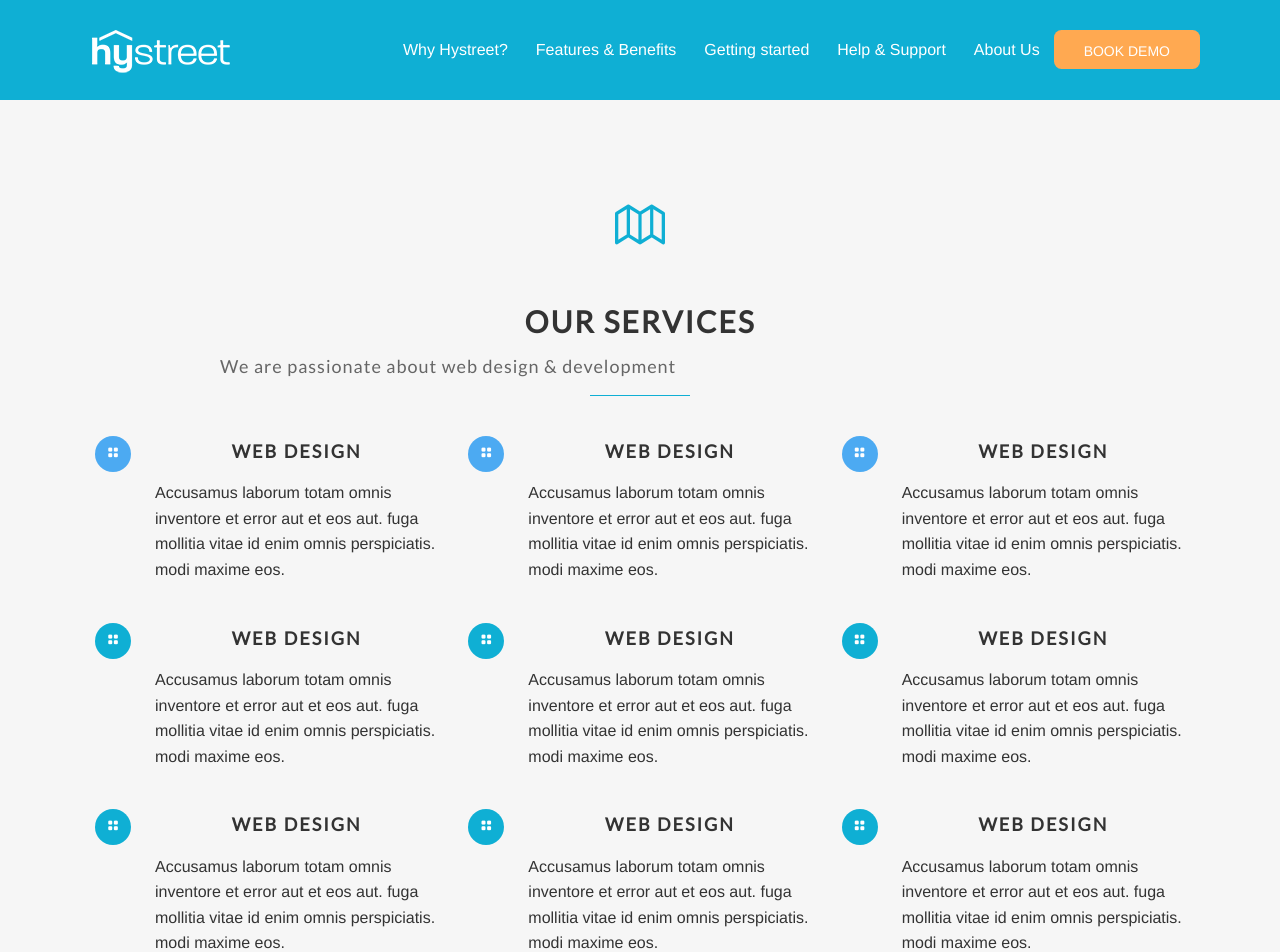
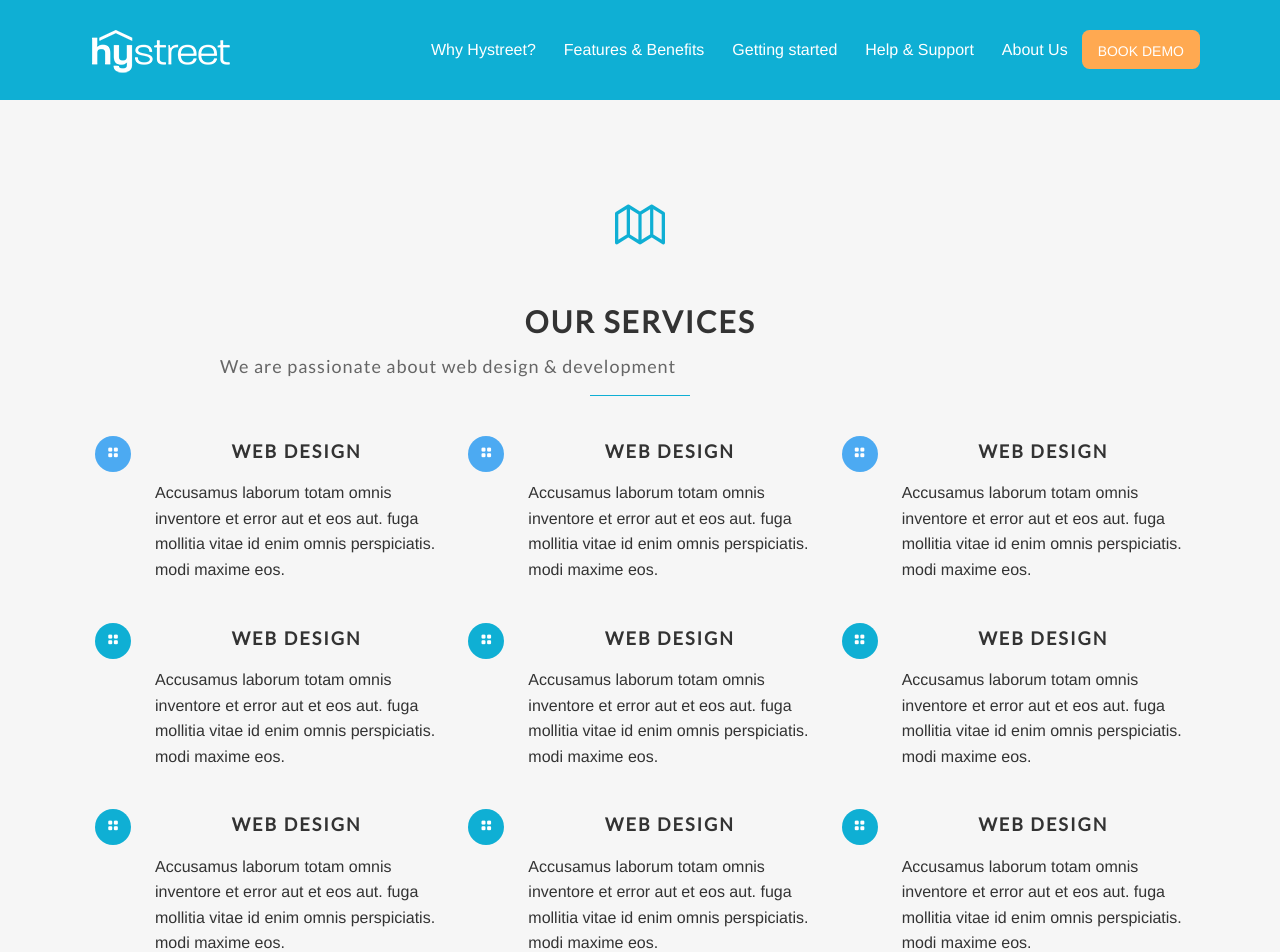
Before and after one commit to hystreet/hystreet.github.io, a Jekyll site: the page built from services.html, in a window 1280 px wide. Shown: the top 952 px of the page. Built offline with Jekyll 4.4.1, drawn with Linux system fonts in a browser that asks for light colours; some web fonts are replaced; a script that is not in the unit is left out.

Commit message:
updating button padding

```diff
--- a/css/style.css
+++ b/css/style.css
@@ -88,7 +88,7 @@ h4 {
 .button {
   text-transform: uppercase;
   font-size: 14px;
-  padding: 13px 30px 10px;
+  padding: 13px 16px 10px;
   background: #ffa951;
   color: #fff;
   border-radius: 7.5px;
```
